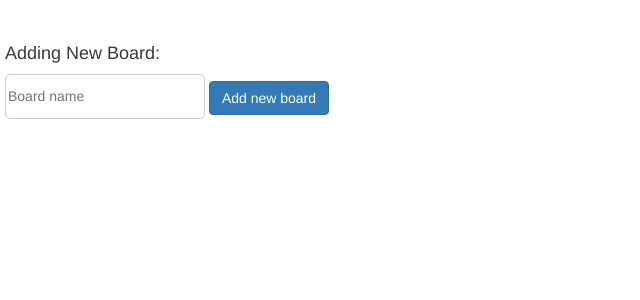
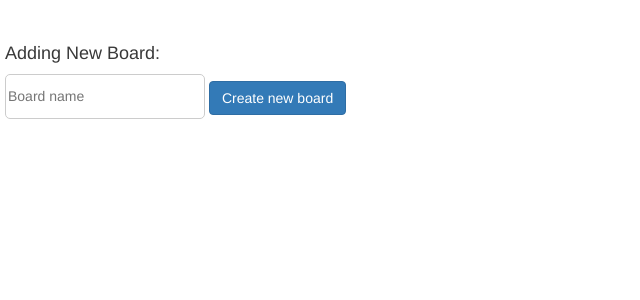
Before and after one commit to CodecoolBP20162/web-with-python-proman-keng-uru, a Flask app: page / in a window 1280 px wide. Shown: the part 51-351 px from the top of the page, without its empty margins (0-640 px from the left). Run offline with Flask 2, Linux system fonts and the light colour scheme; some libraries are stand-ins or nearby versions.

Commit message:
changed displayed text

```diff
--- a/templates/start.html
+++ b/templates/start.html
@@ -18,7 +18,7 @@
     </div>
     <div id="new-board">
         <input id="new-board-title" class="new-board-card" type="text" placeholder="Board name">
-        <button id="add-button" type="submit" class="btn btn-primary" >Add new board</button>
+        <button id="add-button" type="submit" class="btn btn-primary" >Create new board</button>
     </div>
     <div id="board-objects"></div>
 </div>
```
